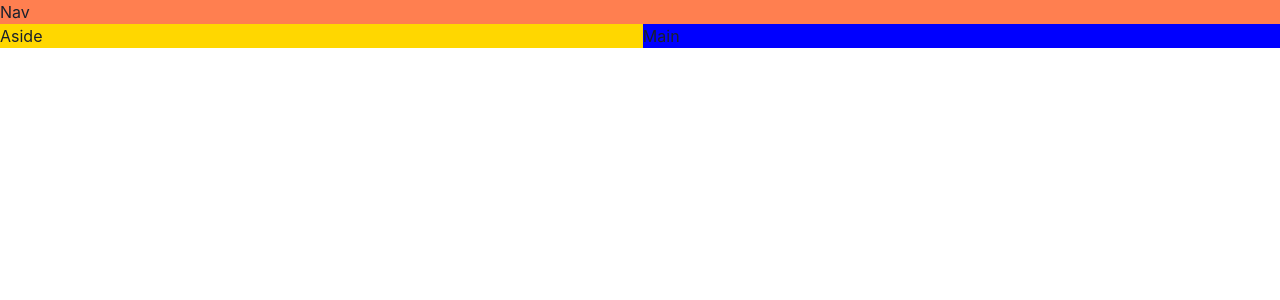
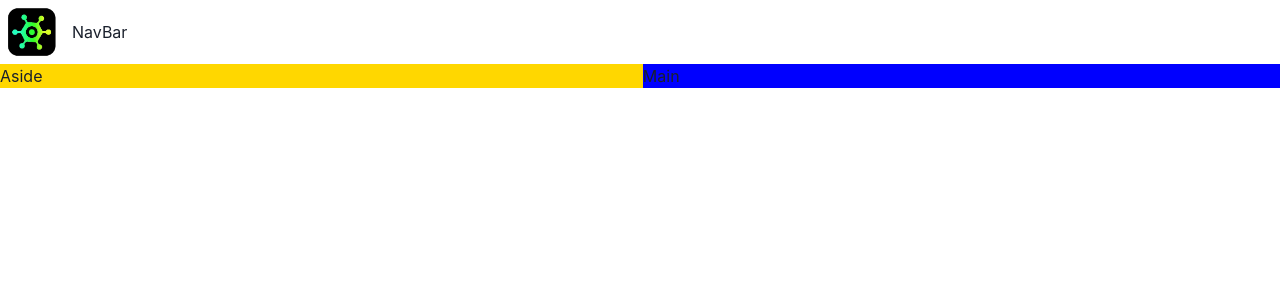
Before and after one commit to nasirmasud/gameHub, a React (Vite) app: page / in a window 1280 px wide. Shown: the top 300 px of the page. Built offline with nearby package versions, Linux system fonts and the light colour scheme.

Commit message:
Build a navbar

```diff
--- a/src/App.tsx
+++ b/src/App.tsx
@@ -1,4 +1,5 @@
 import { Grid, GridItem, Show } from '@chakra-ui/react';
+import NavBar from './components/NavBar';
 
 function App() {
   return (
@@ -8,8 +9,8 @@ function App() {
         lg: `"nav nav" "aside main"`,
       }}
     >
-      <GridItem area="nav" bg="coral">
-        Nav
+      <GridItem area="nav">
+        <NavBar />
       </GridItem>
       <Show above="lg">
         <GridItem area="aside" bg="gold">
--- /dev/null
+++ b/src/components/NavBar.tsx
@@ -0,0 +1,13 @@
+import { HStack, Image, Text } from '@chakra-ui/react';
+import logoD from '../assets/logo-d.webp';
+
+const NavBar = () => {
+  return (
+    <HStack>
+      <Image src={logoD} boxSize="64px" />
+      <Text>NavBar</Text>
+    </HStack>
+  );
+};
+
+export default NavBar;
```
Also changed, not shown: src/assets/logo-d.webp (added).
